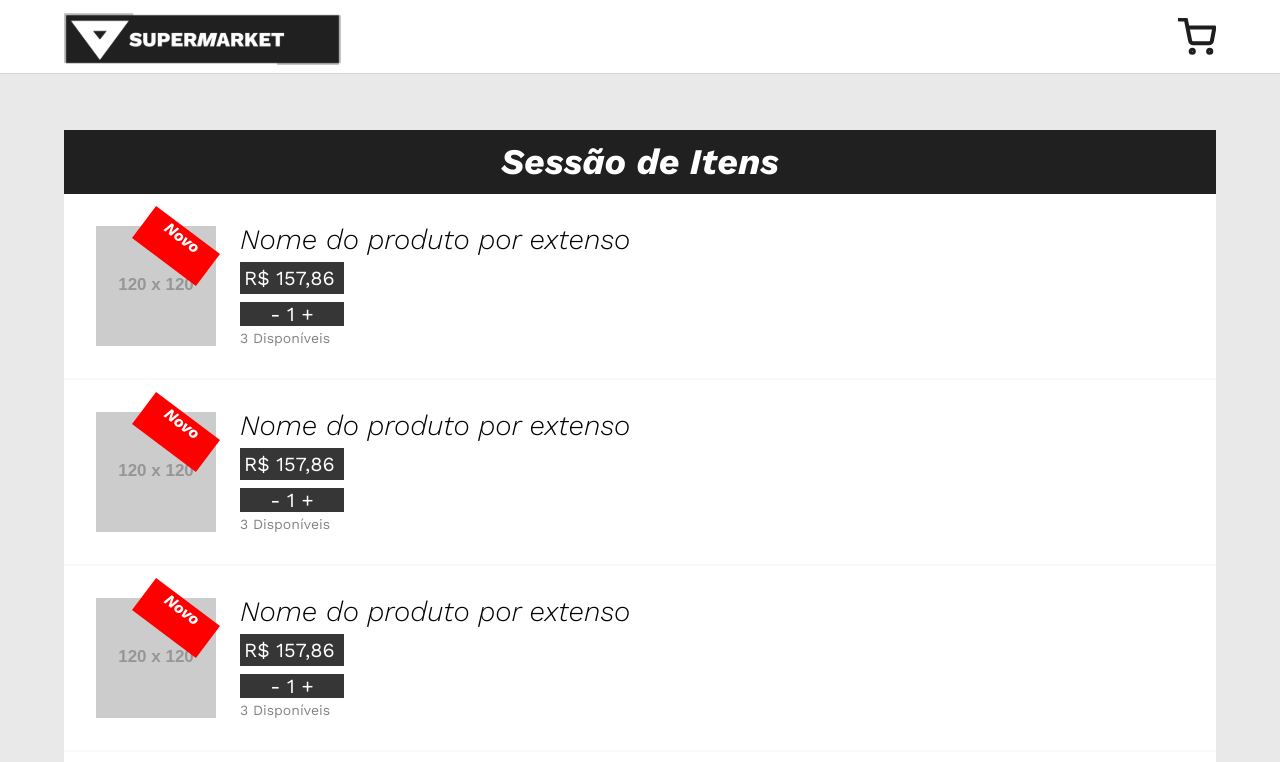
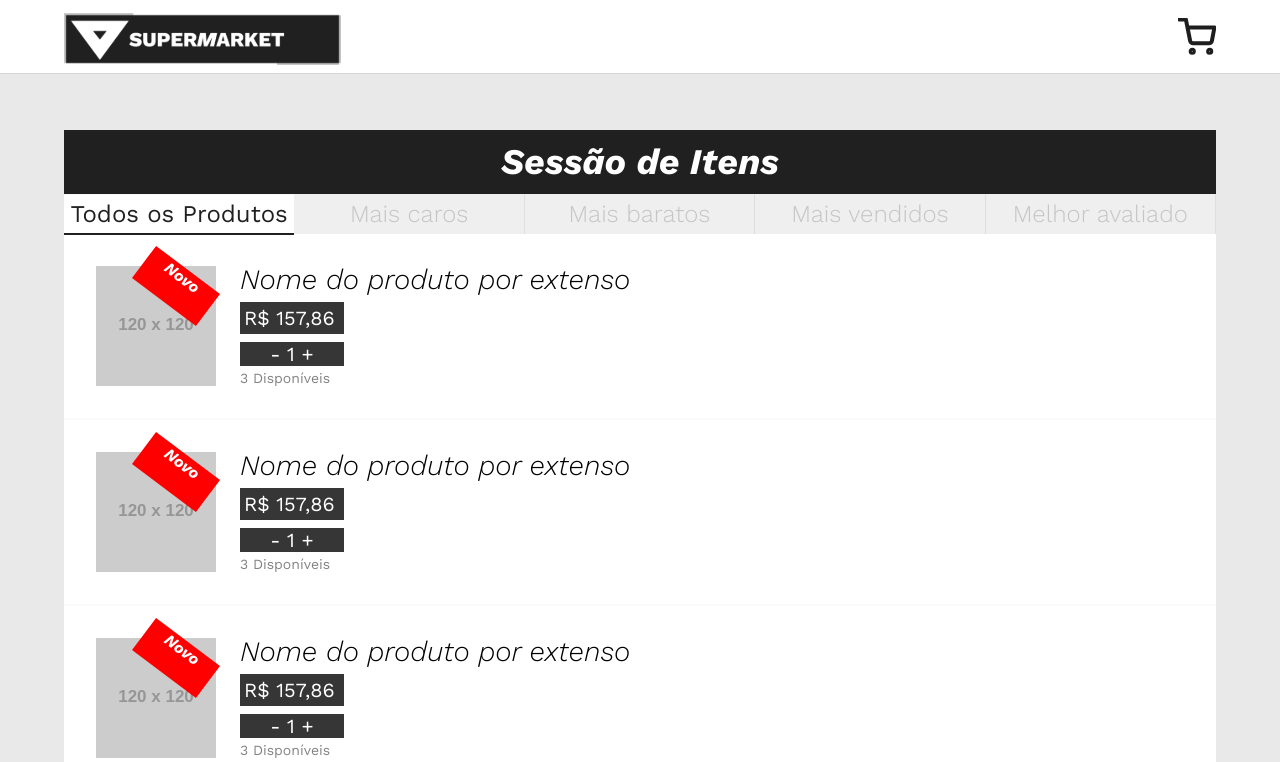
Before and after one commit to Heclypso/loja-virtual-vue, a Vue app: page / in a window 1280 px wide. Shown: the top 762 px of the page. Built offline with nearby package versions, Linux system fonts and the light colour scheme.

Commit message:
#7 feat: desenvolvido os botões de filtro

```diff
--- a/src/App.vue
+++ b/src/App.vue
@@ -7,6 +7,13 @@
   <Navbar></Navbar>
   <div class="container">
     <h1 class="container__title">Sessão de Itens</h1>
+    <div class="container__filter">
+        <button class="container__filter__button active">Todos os Produtos</button>
+        <button class="container__filter__button">Mais caros</button>
+        <button class="container__filter__button">Mais baratos</button>
+        <button class="container__filter__button">Mais vendidos</button>
+        <button class="container__filter__button">Melhor avaliado</button>
+    </div>
     <Product></Product>
     <Product></Product>
     <Product></Product>
@@ -50,4 +57,28 @@ body {
   justify-content: center;
   align-items: center;
 }
+
+.container__filter {
+  height: 40px;
+  background-color: #F9F9F9;
+}
+
+.container__filter__button {
+  height: inherit;
+  width: 20%;
+  border-radius: 0px;
+  border: none;
+  border-right: 1px solid #dfdfdf;
+  font-size: 24px;
+  color: #C5C5C5;
+  font-weight: 300;
+  }
+
+.active {
+  background-color: #fff;
+  color: #202020;
+  border: none;
+  border-bottom: 2px solid #202020;
+  font-weight: 400;
+}
 </style>
```
